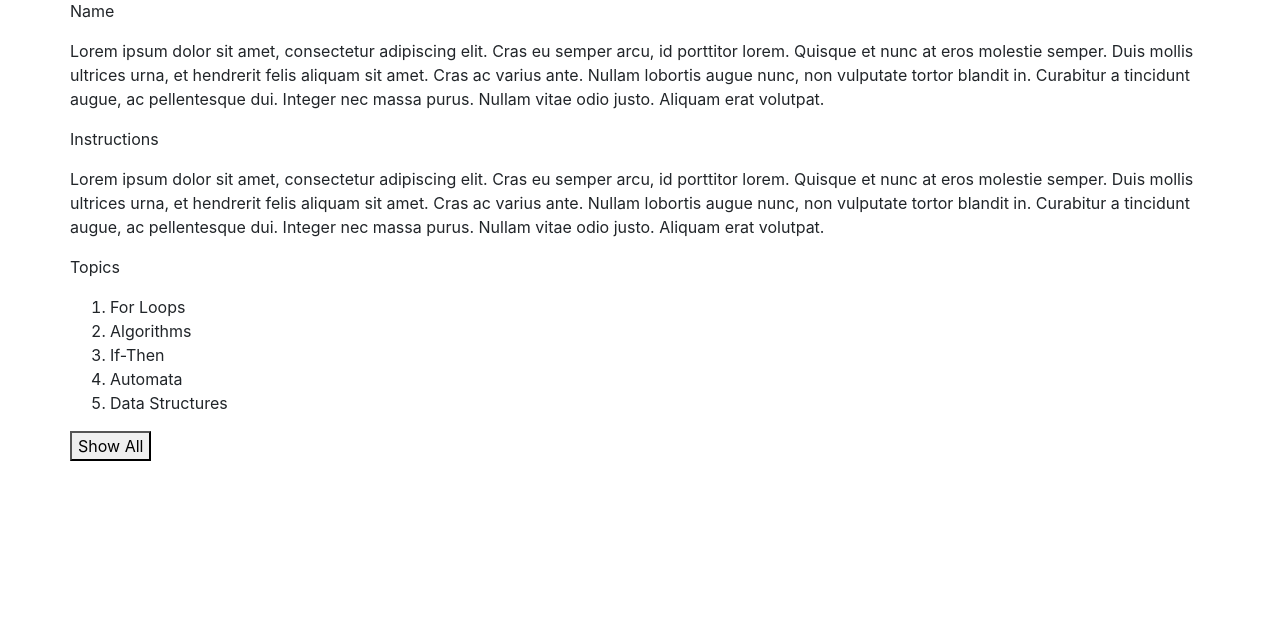
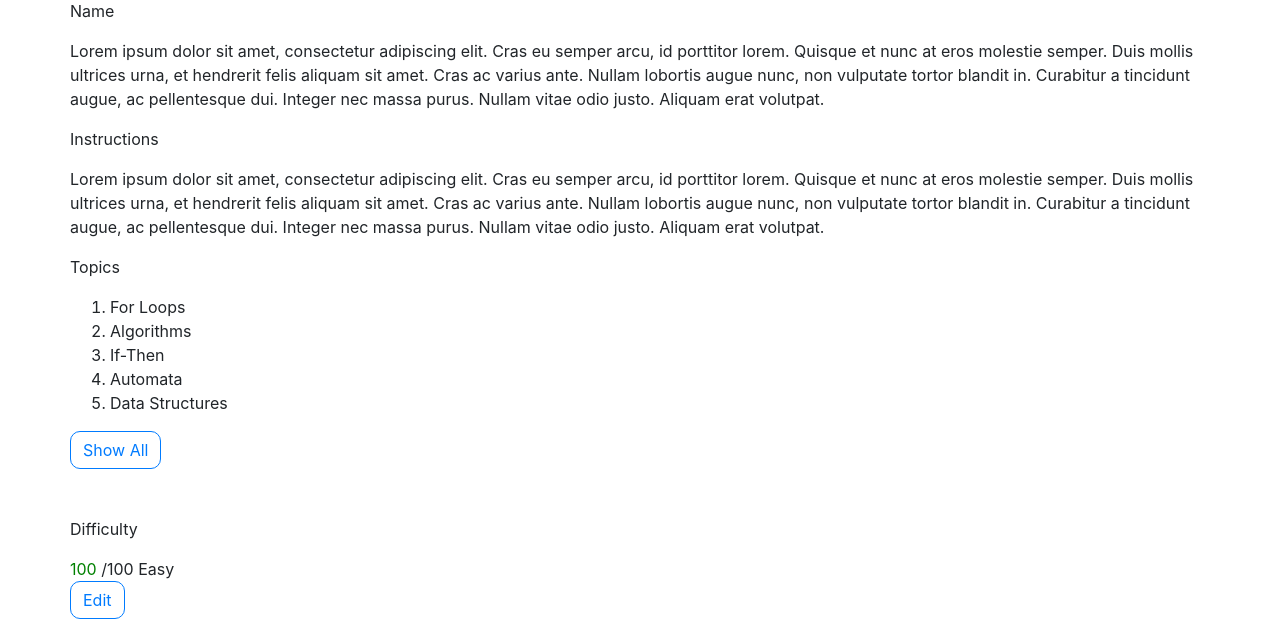
Before and after one commit to jmaloyjr/CISC475-Project, a Django app: page /ViewQuestion/ in a window 1280 px wide. Shown: the part 160-800 px from the top of the page. Run offline with Django 3.2, Linux system fonts and the light colour scheme; some libraries are stand-ins or nearby versions.

Commit message:
updated view question screen with functionaltiy and angularjs

```diff
--- a/QCS/Question/templates/view_question.html
+++ b/QCS/Question/templates/view_question.html
@@ -14,6 +14,10 @@
         crossorigin="anonymous"></script>
     <script src="https://stackpath.bootstrapcdn.com/bootstrap/4.3.1/js/bootstrap.min.js" integrity="sha384-JjSmVgyd0p3pXB1rRibZUAYoIIy6OrQ6VrjIEaFf/nJGzIxFDsf4x0xIM+B07jRM"
         crossorigin="anonymous"></script>
+
+    {% load static %}
+
+    <link rel="stylesheet" href="{% static 'css/view_question.css' %}">
 </head>
 
 <body>
@@ -50,12 +54,28 @@
                             [[topic]]
                         </li>
                     </ol>
-                    <button id="showButton" ng-click="showAllTopics()">Show All</button>
+                    <button id="showButton" class="btn btn-outline-primary" ng-click="showAllTopics()">Show All</button>
                 </div>
             </div>
+        </div>
+        <br><br>
+        <div class="row" id="difficulty">
             <div>
+                <p>Difficulty</p>
+                <div ng-controller="difficulty">
+                    <div>
+                        <div id="diffNum">[[diff]]</div>
+                        <div>/100 [[textDiff]]</div>
+                    </div>
+                </div>
+            </div>
+        </div>
 
-            </div>
+        <div class="row">
+            <form method="POST" action="{% url 'create_question' %}">
+                {% csrf_token %}
+                <button type="submit" id="editBtn" class="btn btn-outline-primary">Edit</button>
+            </form>
         </div>
     </div>
     <script>
@@ -80,6 +100,29 @@
                 }
             }
         });
+
+        myApp.controller('difficulty', function ($scope) {
+            $scope.diff = 100;
+            $scope.colors = ['red', 'orange', 'yellow', 'green'];
+            $scope.textDiffAll = ['Very Hard', 'Hard', 'Medium', 'Easy'];
+            $scope.textDiff;
+            if ($scope.diff <= 10) {
+                document.getElementById('diffNum').style.color = $scope.colors[0];
+                $scope.textDiff = $scope.textDiffAll[0];
+            } else if ($scope.diff <= 40) {
+                document.getElementById('diffNum').style.color = $scope.colors[1];
+                $scope.textDiff = $scope.textDiffAll[1];
+            } else if ($scope.diff <= 70) {
+                document.getElementById('diffNum').style.color = $scope.colors[2];
+                $scope.textDiff = $scope.textDiffAll[2];
+            } else {
+                document.getElementById('diffNum').style.color = $scope.colors[3];
+                $scope.textDiff = $scope.textDiffAll[3];
+            }
+
+
+
+        });
     </script>
 </body>
 
--- /dev/null
+++ b/QCS/static/css/view_question.css
@@ -0,0 +1,7 @@
+#difficulty div {
+    display: inline-block;
+}
+
+.btn {
+    border-radius: 10px;
+}
```
